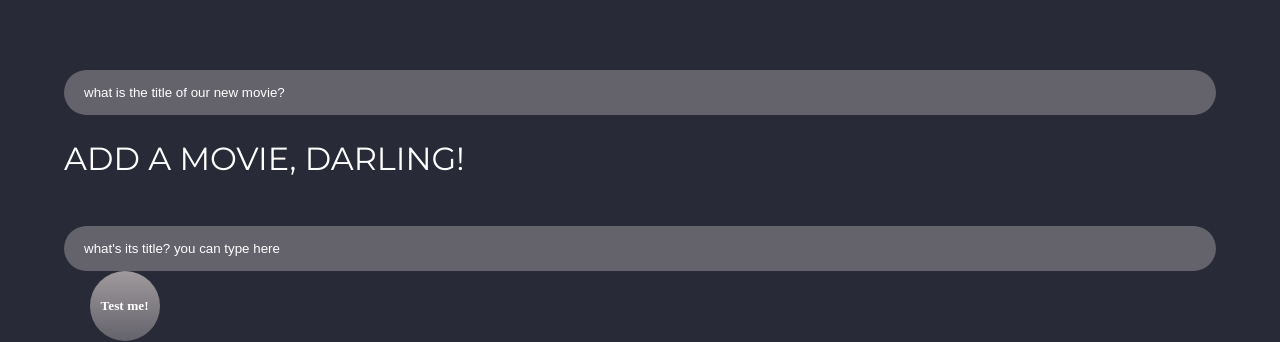
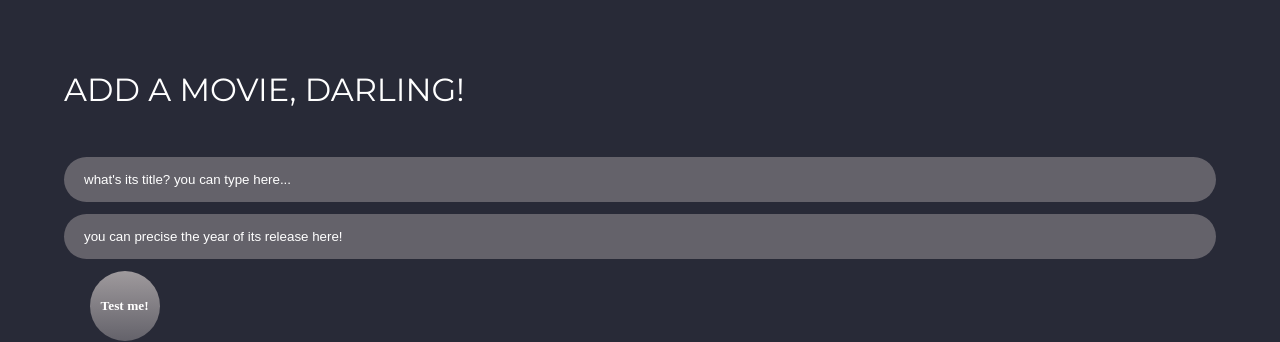
Before and after one commit to jeremieneret/moviesboard-client, a React (Create React App) app: page /AddMovie in a window 1280 px wide. Shown: the part 202-544 px from the top of the page. Built offline with nearby package versions, Linux system fonts and the light colour scheme; a web font is replaced by a local one.

Commit message:
bug fixes after crash : tmdb api call ok :+1:

```diff
--- a/src/App.js
+++ b/src/App.js
@@ -6,7 +6,6 @@ import EditMovie from './pages/EditMovie';
 import MovieDetails from './pages/MovieDetails';
 import MoviesList from './pages/MoviesList';
 import Navbar from './components/Navbar';
-import SearchMovie from './components/SearchMovie';
 import './style/CSS/style.css'
 
 
@@ -17,7 +16,6 @@ function App() {
       <Router>
         <Navbar />
         <main className='ctnr'>
-        <SearchMovie />
           <Switch>
             <Route exact path='/AddMovie' component={AddMovie} />
             <Route path='/MoviesList' component={MoviesList} />
--- a/src/components/SearchMovie.jsx
+++ b/src/components/SearchMovie.jsx
@@ -6,15 +6,16 @@ import axios from 'axios';
 
 const SearchMovie = () => {
 
-    const [searchInputText, setSearchInputText] = useState('');
+    const [searchByTitle, setSearchByTitle] = useState('');
+    const [searchByReleaseYear, setSearchByReleaseYear] = useState('');
     const [data, setData] = useState('');
 
     useEffect(() => {
 
         const onSearchMovie = async () => {
-            if (searchInputText) {
+            if (searchByTitle) {
                 const result = await axios(
-                    `https://api.themoviedb.org/3/search/movie?api_key=6d297bdaca2dc66c4fe66393850480f4&language=fr&query=${searchInputText}&page=1&include_adult=false`
+                    `https://api.themoviedb.org/3/search/movie?api_key=6d297bdaca2dc66c4fe66393850480f4&language=fr&query=${searchByTitle}&page=1&include_adult=false&primary_release_year=${searchByReleaseYear}`
                 );
                 setData(result.data.results);
             }
@@ -29,29 +30,34 @@ const SearchMovie = () => {
         }
 
         // eslint-disable-next-line react-hooks/exhaustive-deps
-    }, [searchInputText])
+    }, [searchByTitle])
 
     return (
         <Fragment>
-            <main>
             <input
                 className='search-input'
-                    onChange={e => setSearchInputText(e.target.value)}
-                    value={searchInputText}
+                onChange={e => setSearchByTitle(e.target.value)}
+                value={searchByTitle}
                 type='text'
-                    placeholder="what is the title of our new movie?"
+                placeholder="what's its title? you can type here..."
+            />
+            <input
+                className='search-input'
+                onChange={e => setSearchByReleaseYear(e.target.value)}
+                value={searchByReleaseYear}
+                type='text'
+                placeholder="you can precise the year of its release here!"
             />
             {data && data.length !== 0 && <ul>
                 {data?.map((dat, i) => {
                     return (
-                            <li key={i}>
+                        <li className='movie-result' key={i}>
                             <p>{dat.title}</p>
                             <p>{dat.release_date}</p>
                         </li>
                     )
                 })}
             </ul>}
-            </main>
         </Fragment>
     )
 }
--- a/src/pages/AddMovie.jsx
+++ b/src/pages/AddMovie.jsx
@@ -1,5 +1,6 @@
 import React, { useEffect, useState } from 'react'
 import axios from 'axios';
+import SearchMovie from '../components/SearchMovie';
 
 const AddMovie = () => {
     const [data, setData] = useState([]);
@@ -39,7 +40,7 @@ const AddMovie = () => {
     return (
         <div>
             <h1 className='title'>add a movie, darling!</h1>
-            <input type="text" placeholder="what's its title? you can type here" />
+            <SearchMovie />
             <button onClick={addData}>Test me!</button>
         </div>
     )
--- a/src/style/CSS/style.css
+++ b/src/style/CSS/style.css
@@ -595,4 +595,18 @@ nav .ctnr li {
 }
 nav .ctnr li:hover {
   transform: scale(1.15);
+}
+
+input.search-input {
+  margin-bottom: 12px;
+}
+
+li.movie-result {
+  display: flex;
+  justify-content: space-between;
+  align-items: center;
+  padding: 12px 16px;
+  background: #59BDCA;
+  border-radius: 50px;
+  margin-bottom: 12px;
 }/*# sourceMappingURL=style.css.map */
--- a/src/style/scss/components/_index.scss
+++ b/src/style/scss/components/_index.scss
@@ -4,3 +4,4 @@
 @forward 'movieCard';
 @forward 'movieDetails';
 @forward 'navbar';
+@forward 'searchMovie';
--- /dev/null
+++ b/src/style/scss/components/_searchMovie.scss
@@ -0,0 +1,12 @@
+@use "../tools/" as *;
+
+input.search-input {
+    margin-bottom: 12px;
+}
+li.movie-result {
+    @include flexJustAlign(space-between, center);
+    padding: 12px 16px;
+    background: $primary;
+    border-radius: 50px;
+    margin-bottom: 12px;
+}
```
Also changed, not shown: 2 other files (tests, documents, lock files or other folders). Lines whose indentation alone changed are shown as unchanged.
